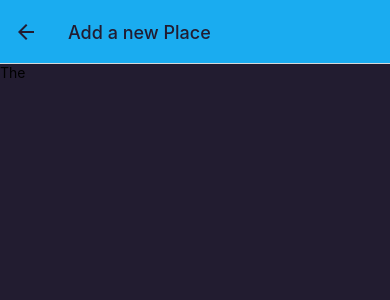
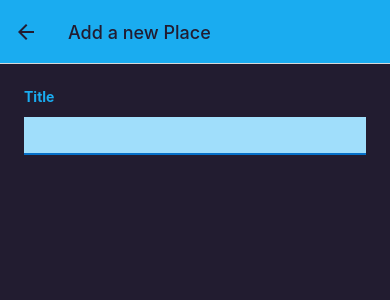
Before and after one commit to veronikanezdraj/FavoritePlaces, a React Native app: screen /AddPlace in a window 390 px wide. Shown: the top 300 px of the page. Built offline with nearby package versions, Linux system fonts and the light colour scheme.

Commit message:
Custom Form

```diff
--- /dev/null
+++ b/components/Places/ImagePicker.js
@@ -0,0 +1,4 @@
+function ImagePicker() {
+  return;
+}
+export default ImagePicker;
--- a/components/Places/PlaceForm.js
+++ b/components/Places/PlaceForm.js
@@ -1,10 +1,45 @@
-import { View, Text } from "react-native";
+import { View, Text, ScrollView, StyleSheet, TextInput } from "react-native";
+import { Colors } from "../../constants/colors";
+import { useState } from "react";
 
 function PlaceForm() {
+  const [enteredTitle, setEnteredTitle] = useState("");
+  function changeTitleHandler(enteredText) {
+    setEnteredTitle(enteredText);
+  }
+
   return (
-    <View>
-      <Text>The </Text>
-    </View>
+    <ScrollView style={styles.form}>
+      <View>
+        <Text style={styles.label}>Title</Text>
+        <TextInput
+          style={styles.input}
+          onChangeText={changeTitleHandler}
+          value={enteredTitle}
+        ></TextInput>
+      </View>
+    </ScrollView>
   );
 }
 export default PlaceForm;
+
+const styles = StyleSheet.create({
+  form: {
+    flex: 1,
+    padding: 24,
+  },
+  label: {
+    fontWeight: "bold",
+    marginBottom: 4,
+    color: Colors.primary500,
+  },
+  input: {
+    marginVertical: 8,
+    paddingHorizontal: 4,
+    paddingVertical: 8,
+    fontSize: 16,
+    borderBottomColor: Colors.primary700,
+    borderBottomWidth: 2,
+    backgroundColor: Colors.primary100,
+  },
+});
--- a/components/UI/IconButton.js
+++ b/components/UI/IconButton.js
@@ -18,7 +18,6 @@
 const styles = StyleSheet.create({
   button: {
     padding: 8,
-
     justifyContent: "center",
     alignItems: "center",
   },
```
